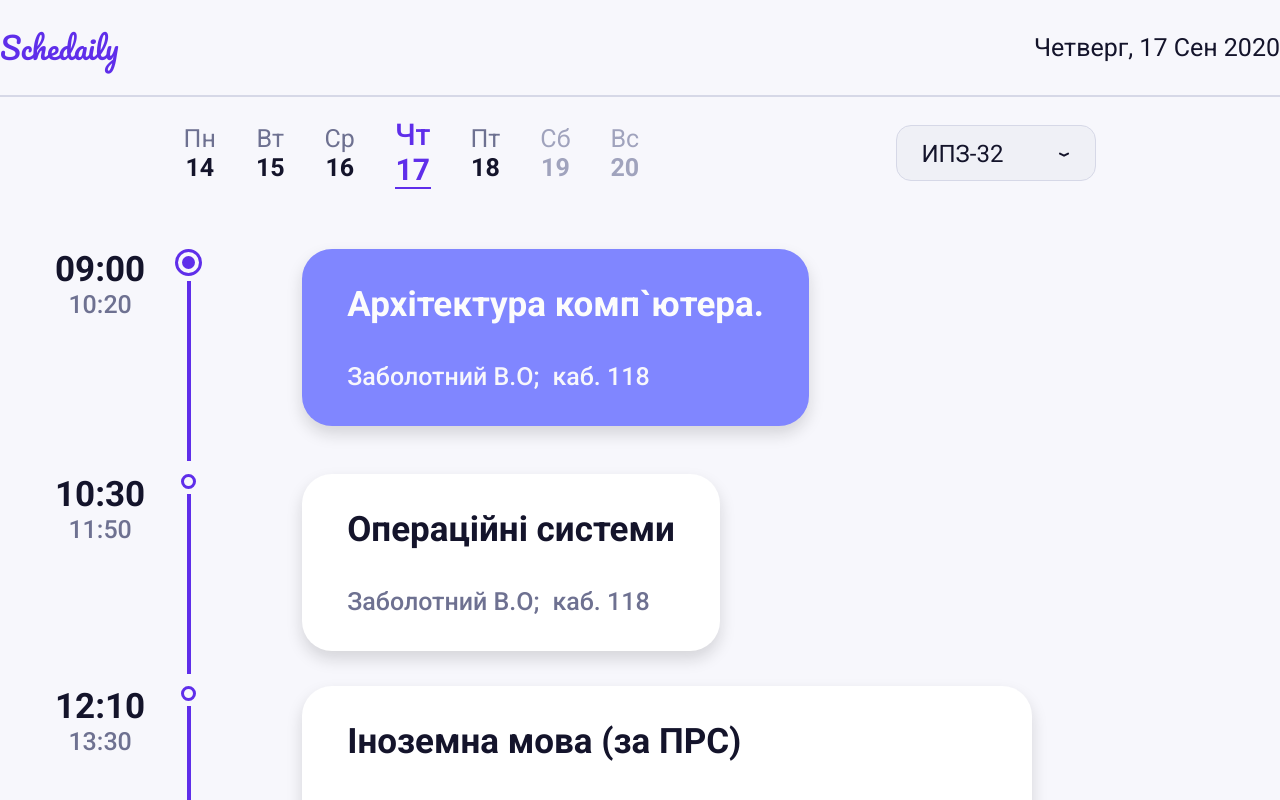
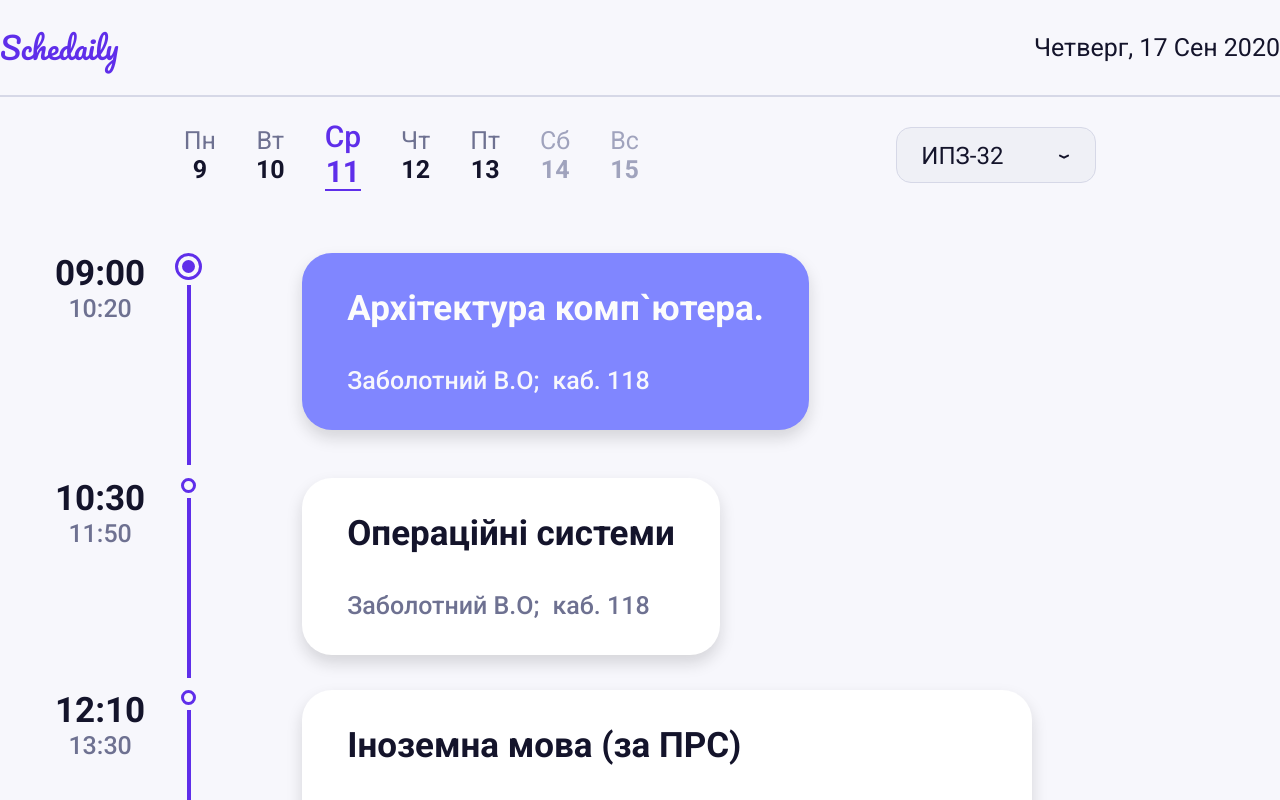
Before and after one commit to D1White/schedaily, a React (Create React App) app: page / in a window 1280 px wide. Shown: the top 800 px of the page. Built offline with nearby package versions, Linux system fonts and the light colour scheme.

Commit message:
add redux, axios. Fix calendar component

```diff
--- a/package.json
+++ b/package.json
@@ -6,9 +6,13 @@
     "@testing-library/jest-dom": "^5.11.5",
     "@testing-library/react": "^11.1.1",
     "@testing-library/user-event": "^12.2.0",
+    "axios": "^0.21.0",
     "react": "^17.0.1",
     "react-dom": "^17.0.1",
+    "react-redux": "^7.2.2",
     "react-scripts": "4.0.0",
+    "redux": "^4.0.5",
+    "redux-thunk": "^2.3.0",
     "web-vitals": "^0.2.4"
   },
   "scripts": {
--- a/src/App.js
+++ b/src/App.js
@@ -3,13 +3,9 @@ import radio_filled from './assets/img/radio_filled.svg';
 import radio from './assets/img/radio.svg';
 import download from './assets/img/download.svg';
 
-import { Header, Footer, Dropdown } from './components';
-
-const dayOfWeek = ['Вс', 'Пн', 'Вт', 'Ср', 'Чт', 'Пт', 'Сб'];
+import { Header, Footer, Dropdown, Calendar } from './components';
 
 function App() {
-  const date = new Date();
-  console.log(date.toString());
   return (
     <div>
       <Header />
@@ -17,36 +13,7 @@ function App() {
         <div className="container">
           <div className="main-content">
             <div className="main__header">
-              <div className="main__calendar">
-                <div className="calendar__component">
-                  <span className="calendar__dayOfWeek">Пн</span>
-                  <span className="calendar__date">14</span>
-                </div>
-                <div className="calendar__component">
-                  <span className="calendar__dayOfWeek">Вт</span>
-                  <span className="calendar__date">15</span>
-                </div>
-                <div className="calendar__component">
-                  <span className="calendar__dayOfWeek">Ср</span>
-                  <span className="calendar__date">16</span>
-                </div>
-                <div className="calendar__component active">
-                  <span className="calendar__dayOfWeek active">Чт</span>
-                  <span className="calendar__date active">17</span>
-                </div>
-                <div className="calendar__component">
-                  <span className="calendar__dayOfWeek">Пт</span>
-                  <span className="calendar__date">18</span>
-                </div>
-                <div className="calendar__component disable">
-                  <span className="calendar__dayOfWeek disable">Сб</span>
-                  <span className="calendar__date disable">19</span>
-                </div>
-                <div className="calendar__component disable">
-                  <span className="calendar__dayOfWeek disable">Вс</span>
-                  <span className="calendar__date disable">20</span>
-                </div>
-              </div>
+              <Calendar />
               <Dropdown />
             </div>
             <div className="schedule">
--- /dev/null
+++ b/src/components/Calendar.jsx
@@ -0,0 +1,34 @@
+import React from "react";
+import { useDispatch } from 'react-redux';
+
+import { CalendarComp } from './'
+import { setDayOfWeek } from '../redux/actions/dayOfWeek';
+
+const dayOfWeek = ['Пн', 'Вт', 'Ср', 'Чт', 'Пт', 'Сб', 'Вс'];
+
+function Calendar() {
+
+  const dispatch = useDispatch();
+  const todayDate = new Date();
+
+  React.useEffect(() => {
+    if (todayDate.getDay() >= 6 || todayDate.getDay() === 0) {
+      dispatch(setDayOfWeek(1));
+    }else {
+      dispatch(setDayOfWeek(todayDate.getDay() - 1));
+    }
+  }, [])// eslint-disable-line react-hooks/exhaustive-deps
+
+  return (
+    <div className="main__calendar">
+      { dayOfWeek.map((obj, index) => (
+        <CalendarComp
+          index={index}
+          key={`${obj}_${index}`}
+        />
+      ))}
+    </div>
+  );
+}
+
+export default Calendar;
--- /dev/null
+++ b/src/components/CalendarComp.jsx
@@ -0,0 +1,49 @@
+import React from "react";
+import { useDispatch, useSelector } from 'react-redux';
+
+import { setDayOfWeek } from '../redux/actions/dayOfWeek';
+
+const dayOfWeek = ['Пн', 'Вт', 'Ср', 'Чт', 'Пт', 'Сб', 'Вс'];
+
+function CalendarComp({ index }) {
+  const dispatch = useDispatch();
+
+  const activeDayOfWeek = useSelector(({ dayOfWeek }) => dayOfWeek.dayOfWeek);
+
+  let date = new Date();
+  date.setDate(date.getDate() - (date.getDay() - index - 1));
+
+  const dateClick = () => {
+    if (index < 5) {
+      dispatch(setDayOfWeek(index));
+    }
+  }
+
+  return (
+    <div className={`
+      calendar__component
+      ${index > 4 ? 'disable' : ''}
+      ${index === activeDayOfWeek ? 'active' : ''}
+      ${index === 5 && activeDayOfWeek === 6  ? 'active' : ''}
+      `}
+      onClick={dateClick}
+    >
+      <span className={`
+        calendar__dayOfWeek ${index > 4 ? 'disable' : ''}
+        ${index === activeDayOfWeek ? 'active' : ''}
+        ${index === 5 && activeDayOfWeek === 6  ? 'active' : ''}
+      `}>
+        {dayOfWeek[index]}
+      </span>
+      <span className={`
+        calendar__date ${index > 4 ? 'disable' : ''}
+        ${index === activeDayOfWeek ? 'active' : ''}
+        ${index === 5 && activeDayOfWeek === 6  ? 'active' : ''}
+      `}>
+        {date.getDate()}
+      </span>
+    </div>
+  );
+}
+
+export default CalendarComp;
--- a/src/components/index.js
+++ b/src/components/index.js
@@ -1,3 +1,5 @@
 export {default as Header} from './Header';
 export {default as Footer} from './Footer';
 export {default as Dropdown} from './Dropdown';
+export {default as Calendar} from './Calendar';
+export {default as CalendarComp} from './CalendarComp';
--- a/src/index.css
+++ b/src/index.css
@@ -122,6 +122,7 @@ main {
 /* === Calendar === */
 
 .main__calendar {
+  height: 76px;
   display: flex;
   align-items: center;
 }
@@ -299,6 +300,7 @@ main {
   margin-left: 100px;
   background-color: #FFFFFF;
   box-shadow: 0px 8px 16px rgba(17, 17, 17, 0.15);
+  cursor: default;
   border-radius: 30px;
   transition: transform 0.3s;
 }
--- /dev/null
+++ b/src/redux/actions/dayOfWeek.js
@@ -0,0 +1,4 @@
+export const setDayOfWeek = (setDayOfWeek) => ({
+  type: "SET_DAY_OF_WEEK",
+  payload: setDayOfWeek,
+});
--- /dev/null
+++ b/src/redux/reducers/dayOfWeek.js
@@ -0,0 +1,17 @@
+const initialState = {
+  dayOfWeek: null,
+};
+
+const dayOfWeek = (state = initialState, action) => {
+  switch (action.type) {
+    case "SET_DAY_OF_WEEK":
+      return {
+        ...state,
+        dayOfWeek: action.payload,
+      };
+    default:
+      return state;
+  }
+};
+
+export default dayOfWeek;
--- /dev/null
+++ b/src/redux/reducers/index.js
@@ -0,0 +1,9 @@
+import { combineReducers } from 'redux';
+
+import dayOfWeekReducer from './dayOfWeek';
+
+const rootReducer = combineReducers({
+  dayOfWeek: dayOfWeekReducer,
+});
+
+export default rootReducer;
--- /dev/null
+++ b/src/redux/store.js
@@ -0,0 +1,13 @@
+import { createStore, compose, applyMiddleware } from 'redux';
+import thunk from 'redux-thunk';
+
+import rootReducer from "./reducers";
+
+const composeEnhancers = window.__REDUX_DEVTOOLS_EXTENSION_COMPOSE__ || compose;
+
+const store = createStore(
+  rootReducer,
+  composeEnhancers(applyMiddleware(thunk))
+);
+
+export default store;
```
Also changed, not shown: src/index.js (+5 -2 lines), 1 other file (tests, documents, lock files or other folders).
